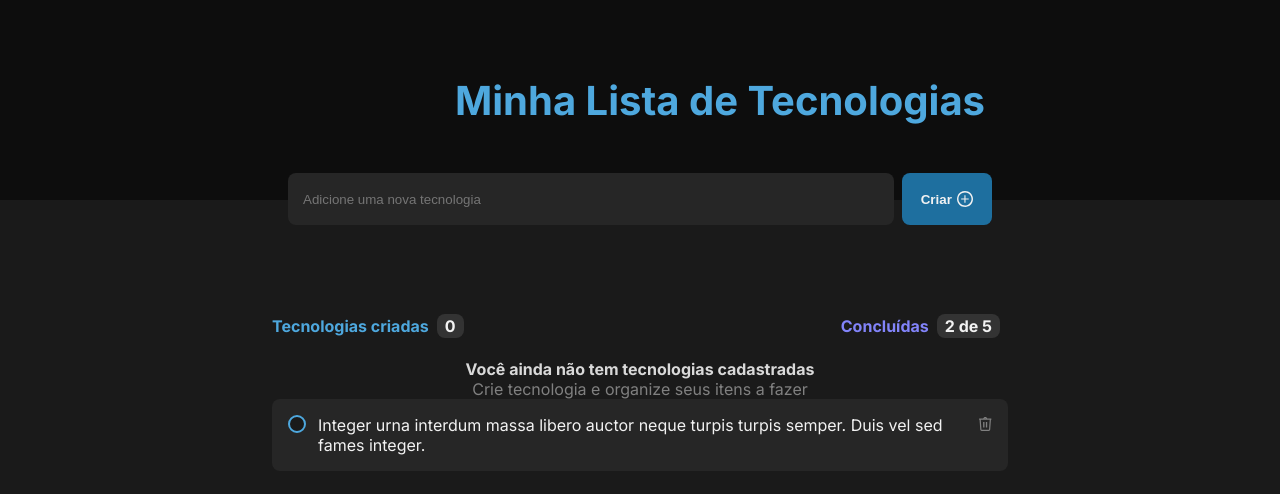
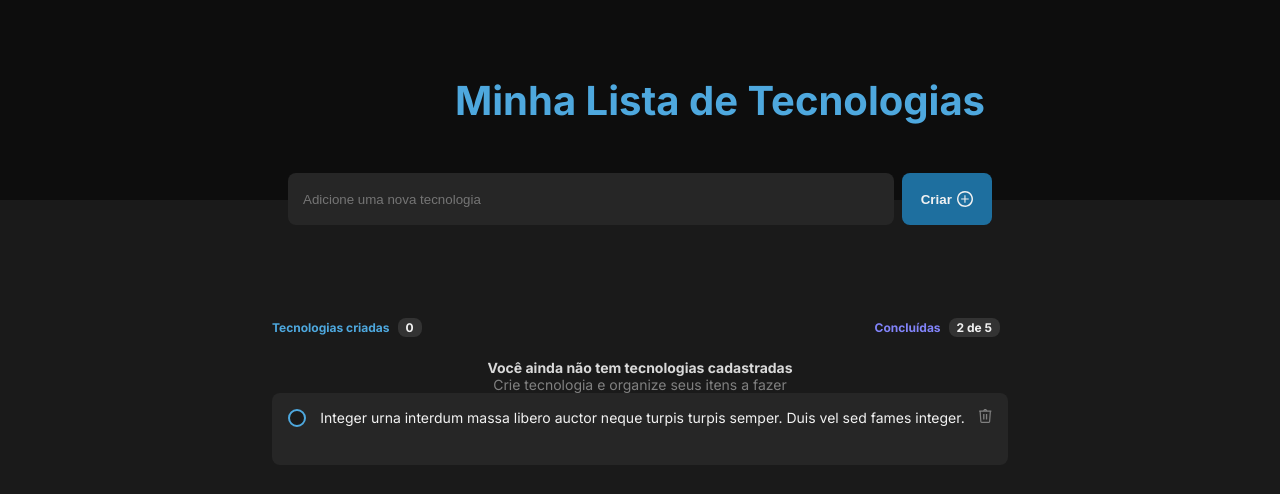
Before and after one commit to Robson-William/pw2-atividade-individual-02, a React (Vite) app: page / in a window 1280 px wide. Shown: the top 494 px of the page. Built offline with nearby package versions, Linux system fonts and the light colour scheme.

Commit message:
Alterando tamanho das fontes

```diff
--- a/src/global/css/themes.module.css
+++ b/src/global/css/themes.module.css
@@ -12,7 +12,7 @@
     --gray-700: #0D0D0D;
     --red: #E25858;
     --default-font: "Inter";
-    --font-size-sm: 12;
-    --font-size-md: 14;
-    --font-size-lg: 16
+    --font-size-sm: 12px;
+    --font-size-md: 14px;
+    --font-size-lg: 16px
 }
--- a/src/screens/styles.css
+++ b/src/screens/styles.css
@@ -81,6 +81,7 @@
     width: 24px;
     height: 19px;
     padding: 2px 8px;
+    font-size: var(--font-size-sm);
 }
 
 #warning-message {
@@ -105,7 +106,7 @@
     border-radius: 8px;
     gap: 12px;
     color: var(--gray-100);
-    font-size: var(--font-size-sm);
+    font-size: var(--font-size-md);
 }
 
 .card button {
```
